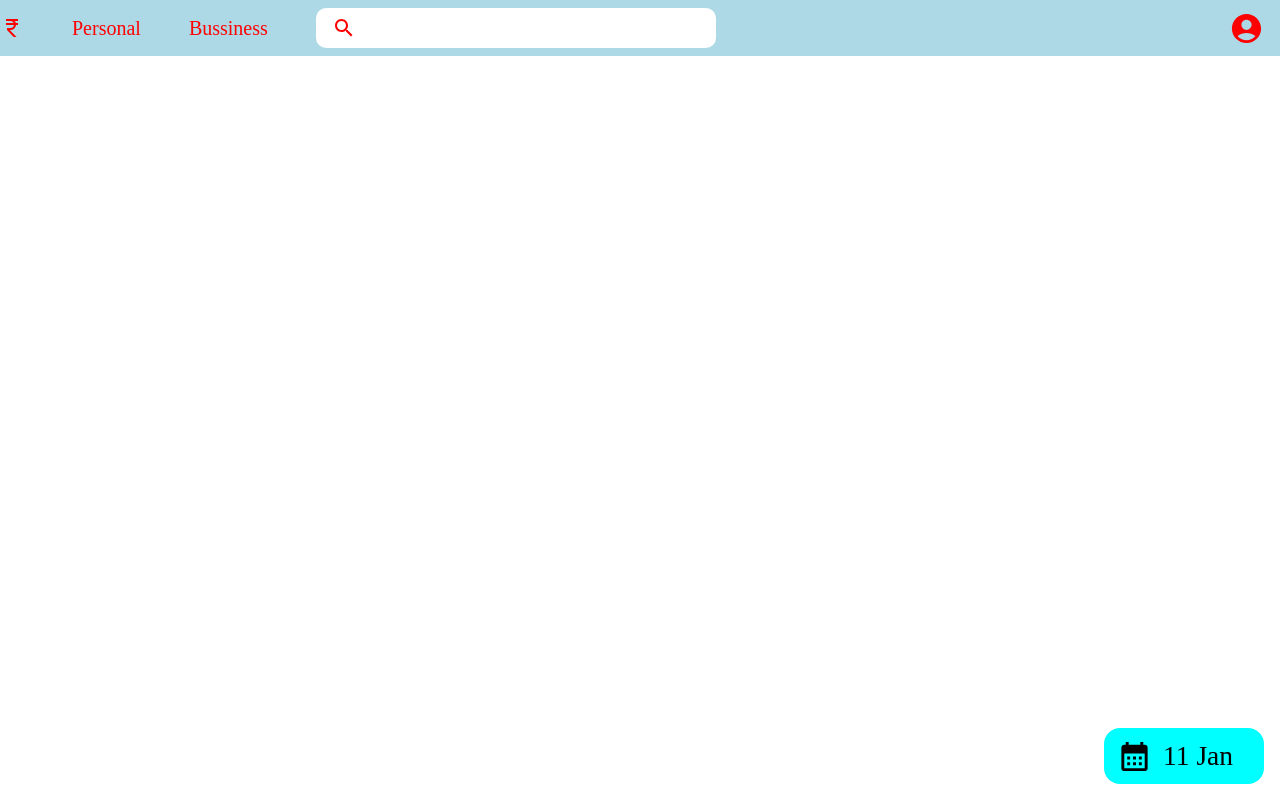
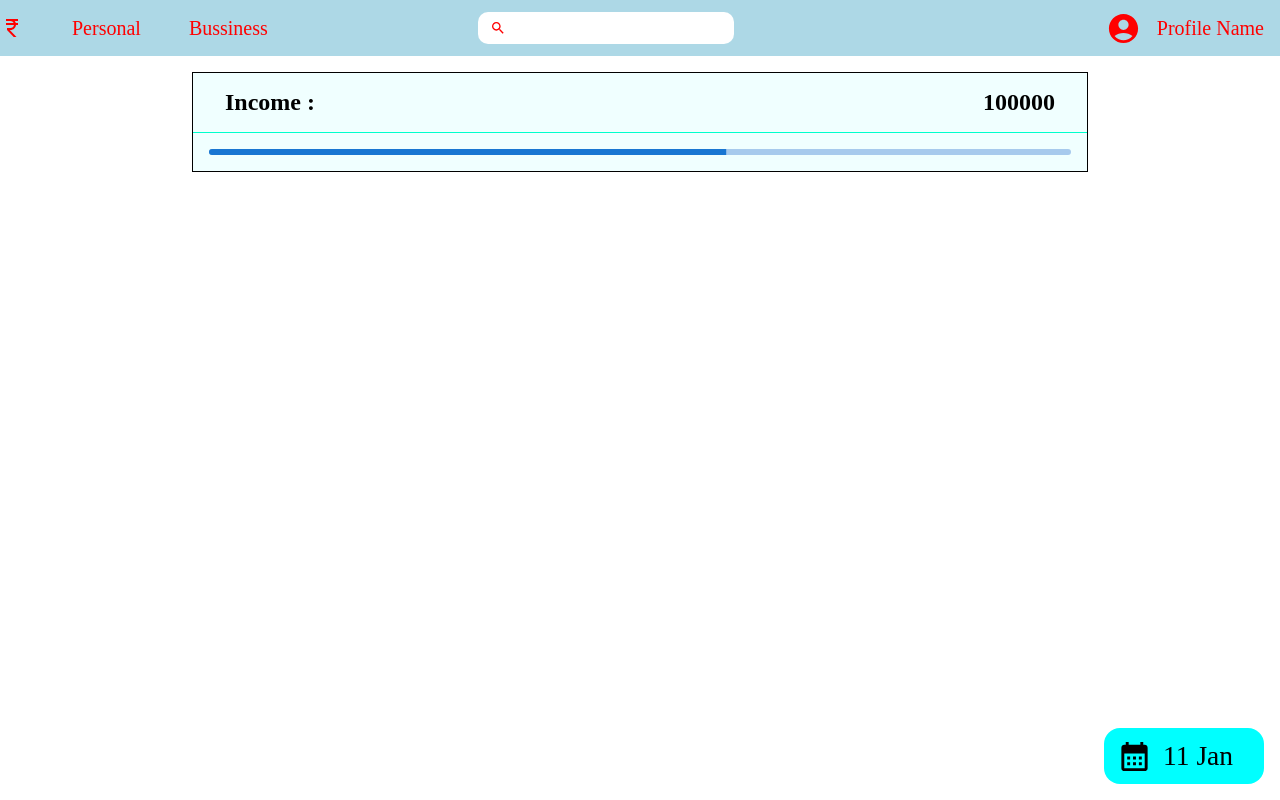
Before and after one commit to Rupeerise/Website, a React (Vite) app in the folder frontend/: page / in a window 1280 px wide. Built offline with nearby package versions, Linux system fonts and the light colour scheme.

Commit message:
mainbody 1.0

```diff
--- a/frontend/src/App.jsx
+++ b/frontend/src/App.jsx
@@ -1,11 +1,13 @@
 import React, { useState } from "react";
 import "./App.css";
 import Boilerplate from "./statics/boilerplates/boilerplate";
+import MainBody from "./statics/body/maincontainer/mainbody";
 
 function App() {
   return (
     <>
       <Boilerplate />
+      <MainBody />
     </>
   );
 }
--- /dev/null
+++ b/frontend/src/statics/body/maincontainer/incomeandexpence/income.css
@@ -0,0 +1,24 @@
+.income-card {
+  width: 100%;
+  border: 1px solid black;
+  background-color: azure;
+}
+.income-card-title {
+  display: flex;
+  justify-content: space-between;
+  padding: 1rem 2rem;
+  border-bottom: 1px solid #00ffcc;
+}
+.income-card-title-name {
+  font-size: 1.5rem;
+  font-weight: 900;
+}
+.income-card-title-value {
+  font-size: 1.5rem;
+  font-weight: 900;
+}
+.progressbar {
+  margin: 1rem;
+  border-radius: 10px;
+  padding: 0.2rem 0rem;
+}
--- /dev/null
+++ b/frontend/src/statics/body/maincontainer/incomeandexpence/income.jsx
@@ -0,0 +1,18 @@
+import * as React from "react";
+import "./income.css";
+import ProgressBar from "./progressbar";
+
+export default function Income() {
+  const progressValue = 60;
+  return (
+    <div className="income-card">
+      <div className="income-card-title">
+        <div className="income-card-title-name">Income :</div>
+        <div className="income-card-title-value">100000</div>
+      </div>
+      <div className="income-card-content">
+        <ProgressBar value={progressValue} />
+      </div>
+    </div>
+  );
+}
--- /dev/null
+++ b/frontend/src/statics/body/maincontainer/incomeandexpence/progressbar.jsx
@@ -0,0 +1,14 @@
+import React from "react";
+import LinearProgress from "@mui/material/LinearProgress";
+
+export default function ProgressBar({ value }) {
+  return (
+    <div>
+      <LinearProgress
+        variant="determinate"
+        value={value}
+        className="progressbar"
+      />
+    </div>
+  );
+}
--- /dev/null
+++ b/frontend/src/statics/body/maincontainer/mainbody.css
@@ -0,0 +1,5 @@
+.mainbody {
+  width: 70%;
+  margin: 0 auto;
+  margin-top: 1rem;
+}
--- /dev/null
+++ b/frontend/src/statics/body/maincontainer/mainbody.jsx
@@ -0,0 +1,11 @@
+import * as React from "react";
+import "./mainbody.css";
+import Income from "./incomeandexpence/income";
+
+export default function MainBody() {
+  return (
+    <div className="mainbody">
+      <Income />
+    </div>
+  );
+}
--- a/frontend/src/statics/boilerplates/navbarcomponents/profile.css
+++ b/frontend/src/statics/boilerplates/navbarcomponents/profile.css
@@ -1,4 +1,12 @@
-.navbar-profile-icon {
+.navbar-profile {
   margin-left: auto;
+  margin-right: 0;
+  padding-right: 0;
+  display: flex;
+  align-items: center;
+  gap: 1rem;
+}
+.navbar-profile-name {
   margin-right: 1rem;
+  text-wrap: nowrap;
 }
--- a/frontend/src/statics/boilerplates/navbarcomponents/profile.jsx
+++ b/frontend/src/statics/boilerplates/navbarcomponents/profile.jsx
@@ -4,8 +4,9 @@ import AccountCircleIcon from "@mui/icons-material/AccountCircle";
 
 export default function Profile() {
   return (
-    <>
+    <div className="navbar-profile">
       <AccountCircleIcon className="navbar-profile-icon" fontSize="large" />
-    </>
+      <div className="navbar-profile-name">Profile Name</div>
+    </div>
   );
 }
--- a/frontend/src/statics/boilerplates/navbarcomponents/searchbar.css
+++ b/frontend/src/statics/boilerplates/navbarcomponents/searchbar.css
@@ -1,27 +1,30 @@
 .input-wrapper {
   background-color: white;
-  width: 25rem;
+  max-width: 16rem;
   border-radius: 10px;
   display: flex;
   align-items: center;
+  margin: auto;
 }
 
-#text-input {
+.text-input {
   background-color: transparent;
   border: none;
   height: 100%;
-  font-size: 1.25rem;
-  width: 20rem;
+  font-size: 1rem;
+  max-width: 19rem;
+  margin-right: 1rem;
 }
 
-#text-input:focus {
+.text-input:focus {
   outline: none;
 }
 
-#search-icon {
+.search-icon {
   width: 3rem;
-  padding-left: 0.5rem;
-  padding-bottom: 0.5rem;
-  padding-top: 0.5rem;
-  height: 2.5rem;
+  margin-left: 0.5rem;
+  margin-bottom: 0.5rem;
+  margin-top: 0.5rem;
+  margin-right: 0.2rem;
+  height: 1rem !important;
 }
--- a/frontend/src/statics/boilerplates/navbarcomponents/searchbar.jsx
+++ b/frontend/src/statics/boilerplates/navbarcomponents/searchbar.jsx
@@ -1,36 +1,36 @@
-import React, {useState} from "react";
-import SearchIcon from '@mui/icons-material/Search';
-import "./searchbar.css"
+import React, { useState } from "react";
+import SearchIcon from "@mui/icons-material/Search";
+import "./searchbar.css";
 
 export default function SearchBar() {
-  const [input, setInput] = useState("")
+  const [input, setInput] = useState("");
 
   const fetchData = (value) => {
     fetch("https://jsonplaceholder.typicode.com/users")
       .then((response) => response.json())
-      .then((json) =>{
+      .then((json) => {
         const results = json.filter((user) => {
-          return (
-            value &&
-            user &&
-            user.name.toLowerCase().includes(value)
-          );
-
+          return value && user && user.name.toLowerCase().includes(value);
         });
         setResults(results);
       });
-  }
+  };
 
-  const handleChange = (value) =>{
-    setInput(value)
-    fetchData(value)
-  }
+  const handleChange = (value) => {
+    setInput(value);
+    fetchData(value);
+  };
 
-  return(
+  return (
     <>
       <div className="input-wrapper">
-        <SearchIcon id="search-icon"/>
-        <input type="Type to Search..." id="text-input" value={input} onChange={(e) => handleChange(e.target.value)}/>
+        <SearchIcon className="search-icon" />
+        <input
+          type="Type to Search..."
+          className="text-input"
+          value={input}
+          onChange={(e) => handleChange(e.target.value)}
+        />
       </div>
     </>
   );
```
